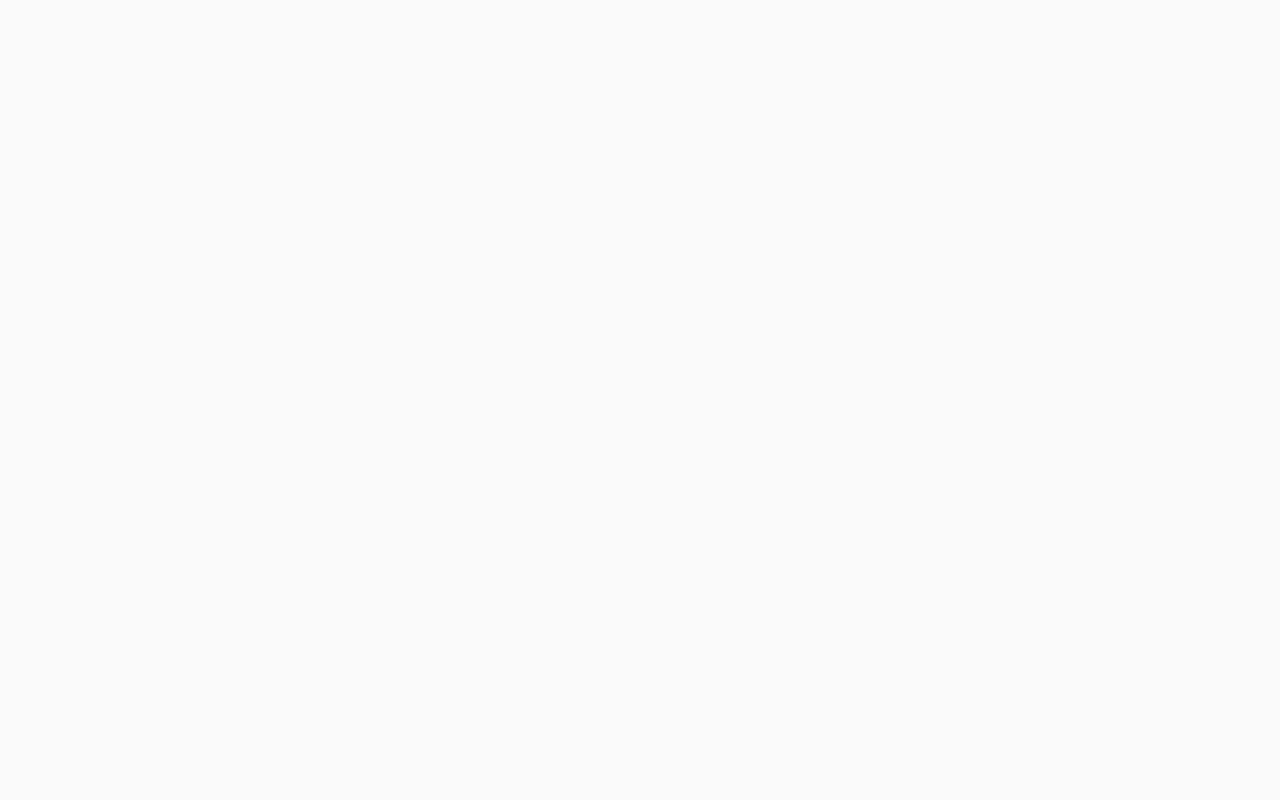
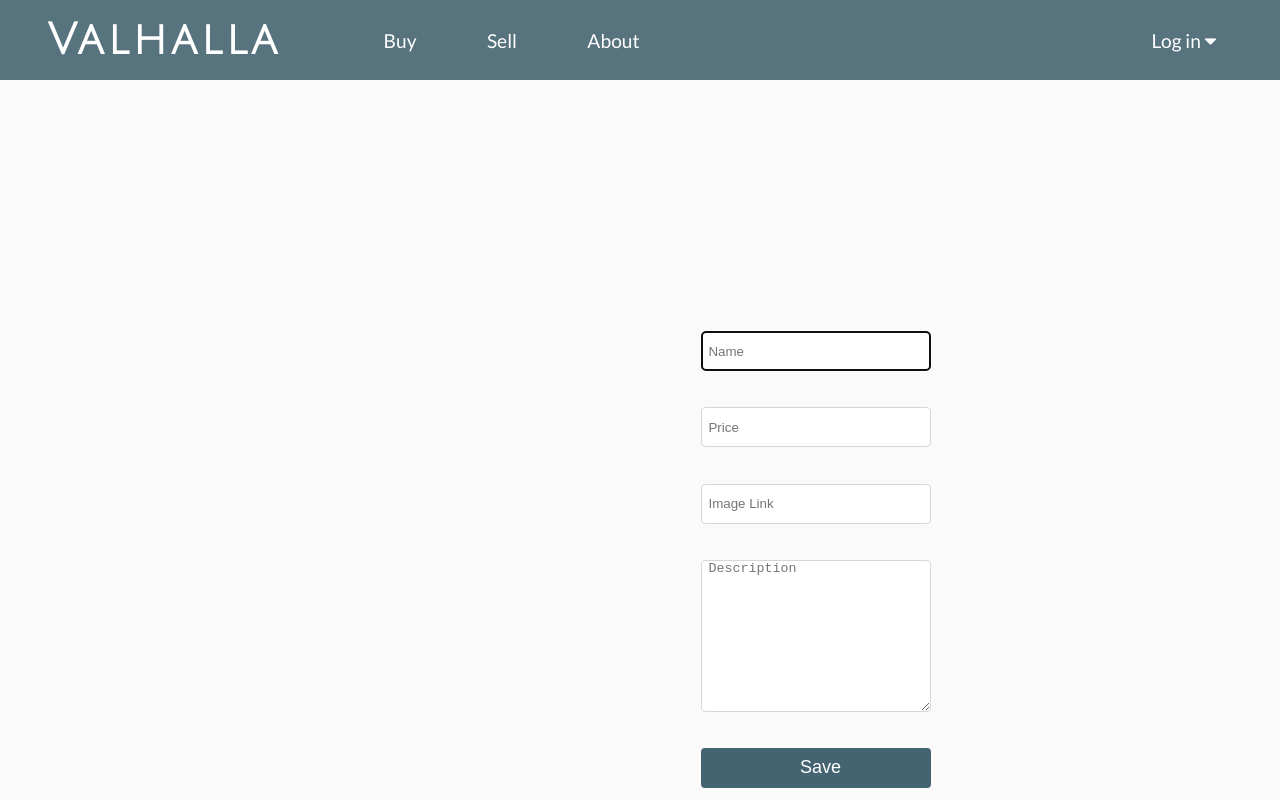
Before and after one commit to Benjamin-Kuzava/valhalla, a React (Create React App) app in the folder client/: page /edit-listing/1 in a window 1280 px wide. Shown: the top 800 px of the page. Built offline with nearby package versions, Linux system fonts and the light colour scheme; no server answers.

Commit message:
added functionality to EditListing.jsx added css style to the same

```diff
--- a/client/src/App.jsx
+++ b/client/src/App.jsx
@@ -49,7 +49,7 @@ const App = () => {
         <Route path="/add-listing">
           <ListingCreate user={user} />
         </Route>
-        <Route path="/listings/:id/edit">
+        <Route path="/edit-listing/:id">
           <ListingEdit user={user} />
         </Route>
         <Route path="/listing/:id">
--- a/client/src/screens/ListingDetail/ListingDetail.jsx
+++ b/client/src/screens/ListingDetail/ListingDetail.jsx
@@ -7,7 +7,9 @@ import {
   deleteListing,
 } from "../../services/listings";
 import "./ListingDetail.css";
-import { useParams, Redirect } from "react-router-dom";
+import { useParams, Redirect, Link } from "react-router-dom";
+import ListingEdit from "../../screens/ListingEdit/ListingEdit"
+
 
 const ListingDetail = (props) => {
   const [allListings, setAllListings] = useState([]);
@@ -63,7 +65,7 @@ const ListingDetail = (props) => {
           </div>
           {props.user && (
             <div className="edit-buttons">
-              <button className="edit-button">Edit</button>
+              <button className="edit-button"><Link className="edit-link1" to={`/edit-listing/${listing._id}`}>Edit</Link></button>
               <button className="delete-button" onClick={() => handleDelete()}>
                 Delete
               </button>
--- a/client/src/screens/ListingEdit/ListingEdit.css
+++ b/client/src/screens/ListingEdit/ListingEdit.css
@@ -0,0 +1,110 @@
+.listing-edit {
+  display: flex;
+  /* flex-direction: column; */
+  justify-content: space-around;
+  padding: 10em 10em 8em;
+  margin: 0 auto;
+}
+
+.listing-edit > * {
+  flex: 1 1 40em;
+  width: 40em;
+  margin: 0 2em;
+}
+
+
+.image-container {
+  display: flex;
+  flex-direction: row;
+  align-items: center;
+  justify-content: space-around;
+  height: fit-content;
+  align-self: center;
+}
+
+.edit-listing-image {
+  display: flex;
+  margin-top: 20px;
+}
+
+.edit-form {
+  display: flex;
+  flex-direction: column;
+  margin: 10em;
+  /* padding: 8em; */
+}
+
+.input-name {
+/* display:flex;
+margin-bottom: 3em;
+height: 2.1em; */
+width: 80%;
+  margin-top: 0.7rem;
+  margin-left: 10%;
+  margin-bottom: 25px;
+  height: 40px;
+  border-radius: 4px;
+  border: 1px solid rgb(214, 214, 214);
+  padding-left: 0.5em;
+}
+
+.input-price {
+  /* display:flex;
+  margin-bottom: 3em;
+  height: 2.1em; */
+  width: 80%;
+  margin-top: 0.7rem;
+  margin-left: 10%;
+  margin-bottom: 25px;
+  height: 40px;
+  border-radius: 4px;
+  border: 1px solid rgb(214, 214, 214);
+  padding-left: 0.5em;
+}
+
+.input-image-link {
+  /* display:flex;
+  margin-bottom: 3em;
+  height: 2.1em; */
+  width: 80%;
+  margin-top: 0.7rem;
+  margin-left: 10%;
+  margin-bottom: 25px;
+  height: 40px;
+  border-radius: 4px;
+  border: 1px solid rgb(214, 214, 214);
+  padding-left: 0.5em;
+
+}
+
+.textarea-description {
+  /* display:flex;
+  margin-bottom: 3em; */
+  width: 80%;
+  margin-top: 0.7rem;
+  margin-left: 10%;
+  margin-bottom: 25px;
+  /* height: 0px; */
+  border-radius: 4px;
+  border: 1px solid rgb(214, 214, 214);
+  padding-left: 0.5em;
+}
+
+.save-button {
+  width: 80%;
+  margin-top: 0.7rem;
+  margin-left: 10%;
+  margin-bottom: 25px;
+  height: 40px;
+  border-radius: 4px;
+  border: 1px solid rgb(214, 214, 214);
+  padding-left: 0.5em;
+  background: #456471;
+  border: none;
+  color: white;
+  font-size: 18px;
+  font-weight: 200;
+  cursor: pointer;
+  transition: box-shadow 0.4s ease;
+
+}
--- a/client/src/screens/ListingEdit/ListingEdit.jsx
+++ b/client/src/screens/ListingEdit/ListingEdit.jsx
@@ -1,15 +1,100 @@
-import React from "react";
+import React, { useState, useEffect } from 'react'
 import Layout from "../../components/shared/Layout/Layout";
 import "./ListingEdit.css";
+import { useParams, Redirect } from 'react-router-dom'
+import { getListing, updateListing } from '../../services/listings'
+
+
+
 
 const ListingEdit = (props) => {
+
+  const [listing, setListing] = useState({
+    name: '',
+    description: '',
+    imgURL: '',
+    price: ''
+  })
+
+  const [isUpdated, setUpdated] = useState(false)
+  let { id } = useParams()
+  useEffect(() => {
+    const fetchListing = async () => {
+      const listing = await getListing(id)
+      setListing(listing)
+    }
+    fetchListing()
+  }, [id])
+
+  const handleChange = (event) => {
+    const { name, value } = event.target
+    setListing({
+            ...listing,
+            [name]: value
+    })
+}
+
+  const handleSubmit = async (event) => {
+    event.preventDefault()
+    // let  id  = props.match.params
+    const updated = await updateListing(id, listing)
+    setUpdated(updated)
+  };
+
+  if (isUpdated) {
+    return <Redirect to={`/listings/${id}`} />
+  }
+
   return (
     <Layout user={props.user}>
-      <div>
-        <h1>Edit</h1>
-      </div>
+      <div className="listing-edit">
+        <div className="image-container">
+          <img className="edit-listing-image" src={listing.imgURL} alt={listing.name} />
+        </div>
+        {/* <div  className="form-container"> */}
+        <form className="edit-form" onSubmit={handleSubmit}>
+                    <input
+                        className="input-name"
+                        placeholder='Name'
+                        value={listing.name}
+                        name='name'
+                        required
+                        autoFocus
+                        onChange={handleChange}
+          />
+          <input
+                        className="input-price"
+                        placeholder='Price'
+                        value={listing.price}
+                        name='price'
+                        required
+                        onChange={handleChange}
+          />
+           <input
+              className="input-image-link"
+              placeholder='Image Link'
+              value={listing.imgURL}
+              name='imgURL'
+              required
+              onChange={handleChange}
+              />
+          <textarea
+                        className="textarea-description"
+                        rows={10}
+                        cols={78}
+                        placeholder='Description'
+                        value={listing.description}
+                        name='description'
+                        required
+                        onChange={handleChange}
+          />
+                        <button type='submit' className="save-button">Save</button>
+
+          </form>
+          {/* </div> */}
+        </div>
     </Layout>
-  );
+  )
 };
 
 export default ListingEdit;
```
